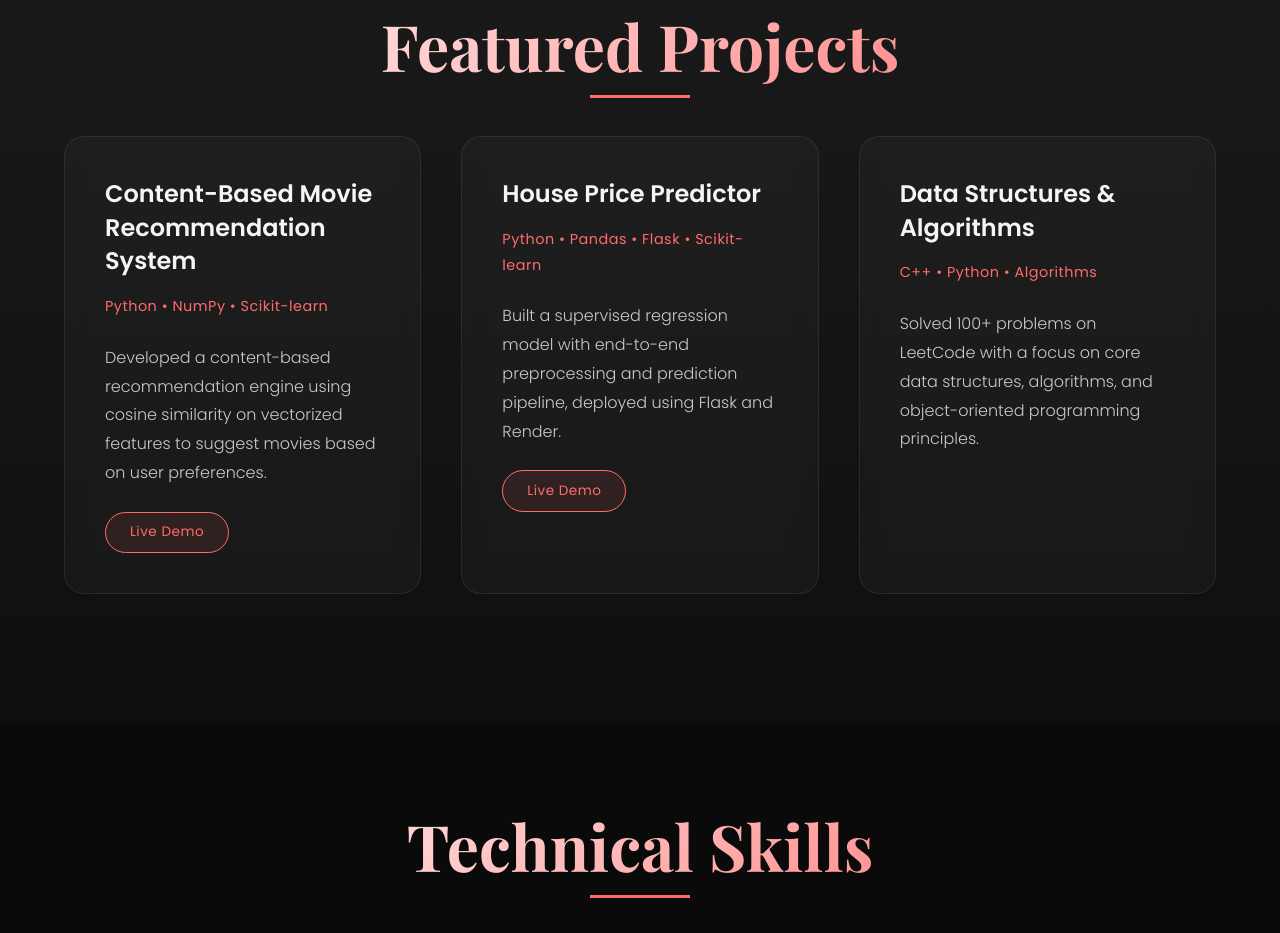
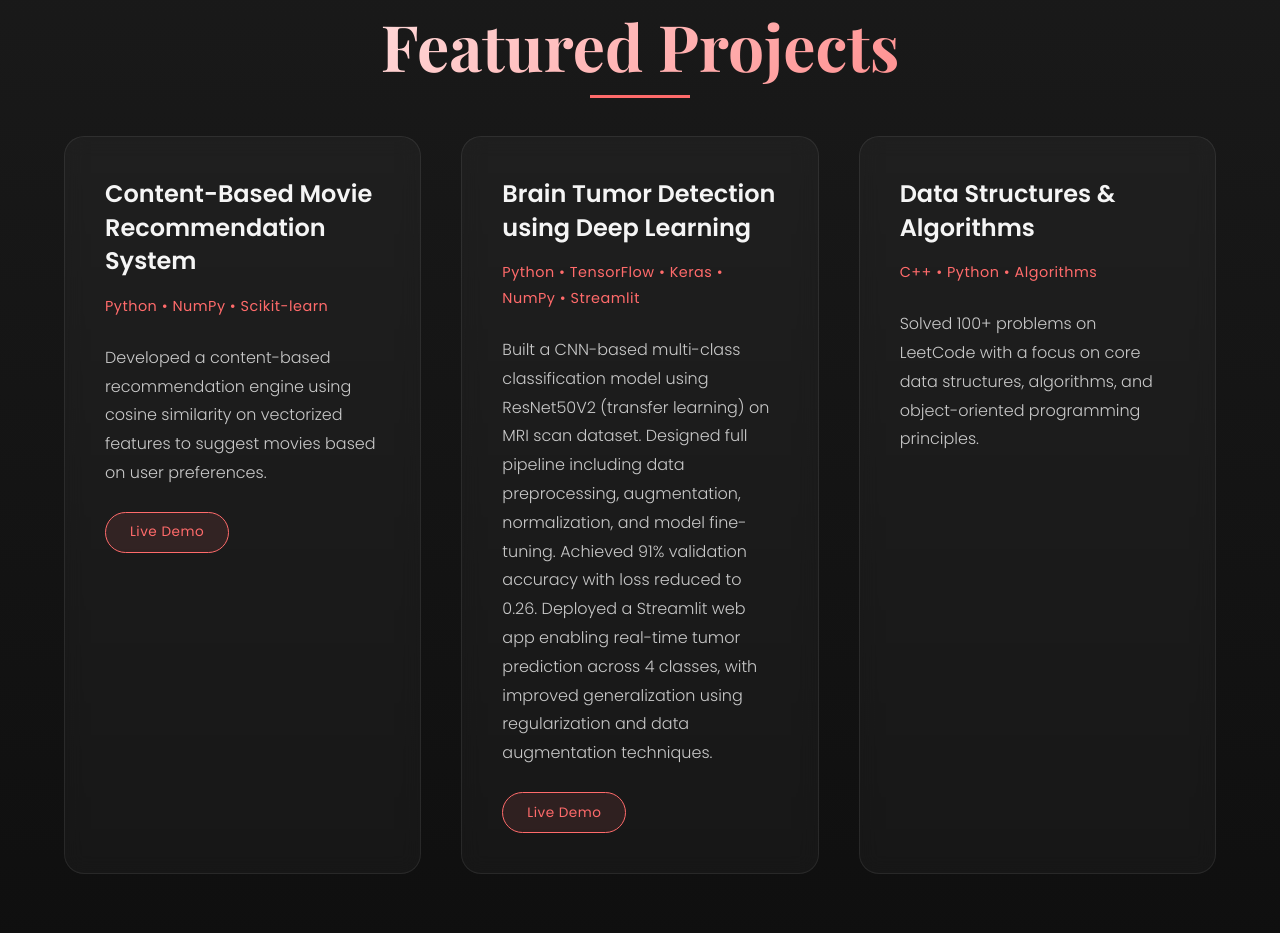
Before and after one commit to Nitin2121-RR/Resume-Web-AI, a website: page index.html in a window 1280 px wide. Shown: the part 2477-3410 px from the top of the page. Drawn offline with nearby package versions, Linux system fonts and the light colour scheme.

Commit message:
New Project CNN

```diff
--- a/index.html
+++ b/index.html
@@ -101,12 +101,12 @@
                 </div>
                 <div class="project-card">
                     <div class="project-content">
-                        <h3>House Price Predictor</h3>
-                        <p class="project-tech">Python • Pandas • Flask • Scikit-learn</p>
+                        <h3>Brain Tumor Detection using Deep Learning</h3>
+                        <p class="project-tech">Python • TensorFlow • Keras • NumPy • Streamlit</p>
                         <p class="project-description">
-                            Built a supervised regression model with end-to-end preprocessing and prediction pipeline, deployed using Flask and Render.
+                            Built a CNN-based multi-class classification model using ResNet50V2 (transfer learning) on MRI scan dataset. Designed full pipeline including data preprocessing, augmentation, normalization, and model fine-tuning. Achieved 91% validation accuracy with loss reduced to 0.26. Deployed a Streamlit web app enabling real-time tumor prediction across 4 classes, with improved generalization using regularization and data augmentation techniques.
                         </p>
-                        <a href="https://house-prediction-3-9m8y.onrender.com/" target="_blank" class="demo-button">Live Demo</a>
+                        <a href="https://brain-tumor-91.streamlit.app/" target="_blank" class="demo-button">Live Demo</a>
                     </div>
                 </div>
                 <div class="project-card">
```
